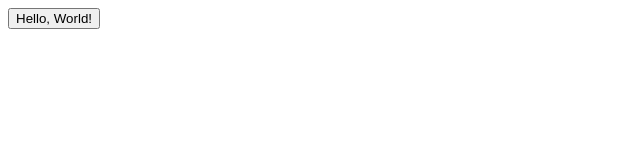
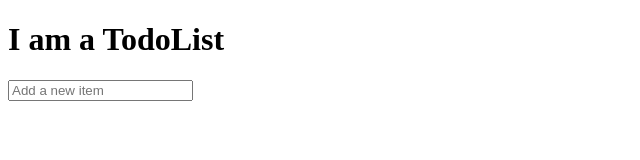
Before and after one commit to TimWatsonNZ/ReactTodo, a React app: page / in a window 1280 px wide. Shown: the whole page, without its empty margins (0-640 px from the left). Built offline with nearby package versions, Linux system fonts and the light colour scheme.

Commit message:
Basic todo list implementation

```diff
--- a/src/index.html
+++ b/src/index.html
@@ -2,10 +2,11 @@
 
 <html>
     <head>
-        <script src="app.js"></script>
+
     </head>
 
     <body>
-
+        <div id="app"></div>
+        <script src="app.js"></script>
     </body>
 </html>
--- a/src/index.js
+++ b/src/index.js
@@ -1,16 +1,98 @@
 import React from "react";
 import { render } from "react-dom";
 
-class Button extends React.Component {
-    render() {
-        return <button>{this.props.text}</button>
+class TodoForm extends React.Component {
+    constructor(props){
+        super(props);
+
+        this.state = {
+            todos: [],
+            idCount: 0
+        };
+
+        this.addItem = this.addItem.bind(this);
+    }
+
+    addItem(todoItemText){
+
+        const todo = { id: this.state.idCount, text: todoItemText };
+        const updatedIds = this.state.idCount + 1;
+        this.state.todos.push(todo);
+
+        this.setState({todos: this.state.todos});
+        this.setState({idCount: updatedIds});
+
+        console.log(this.state.todos);
+    }
+
+    render (){
+        return (
+            <div>
+                <h1>I am a TodoList</h1>
+                <AddItem addItem={this.addItem}/>
+                <TodoList todos={this.state.todos} />
+            </div>
+        )
     }
 }
 
-window.onload = () => {
-    var root = document.createElement("div");
-    root.id = "react-root";
-    document.body.appendChild(root);
+class TodoList extends React.Component{
+    constructor(props){
+        super(props);
+    }
 
-    render(<Button text="Hello, World!" />, root);
-};
+    render(){
+        const nodes = this.props.todos.map((todo) => {
+            return (<TodoItem key={todo.id} text={todo.text}></TodoItem>   )
+        });
+        return (<ul>{nodes}</ul>);
+    }
+}
+
+class AddItem extends React.Component{
+    constructor(props){
+        super(props);
+
+        this.state = { value: "" };
+
+        this.onKeyPress = this.onKeyPress.bind(this);
+        this.handleChange = this.handleChange.bind(this);
+    }
+
+    onKeyPress(event){
+        if(event.key === "Enter"){
+            this.props.addItem(this.state.value);
+            this.setState({value: ""});
+        }
+    }
+
+    handleChange(event){
+        this.setState({value: event.target.value });
+    }
+
+    render(){
+        return (
+            <input type="text" placeholder="Add a new item"
+                   onKeyPress={this.onKeyPress}
+                   value={this.state.value}
+                   onChange={this.handleChange}
+                   />
+        )
+    }
+}
+
+class TodoItem extends React.Component {
+    constructor(props){
+        super(props);
+
+        // State has completion
+        // and text?
+    }
+    render() {
+        return (
+            <li>{this.props.text}</li>
+        )
+    }
+}
+
+render(<TodoForm />, document.getElementById("app"));
```
